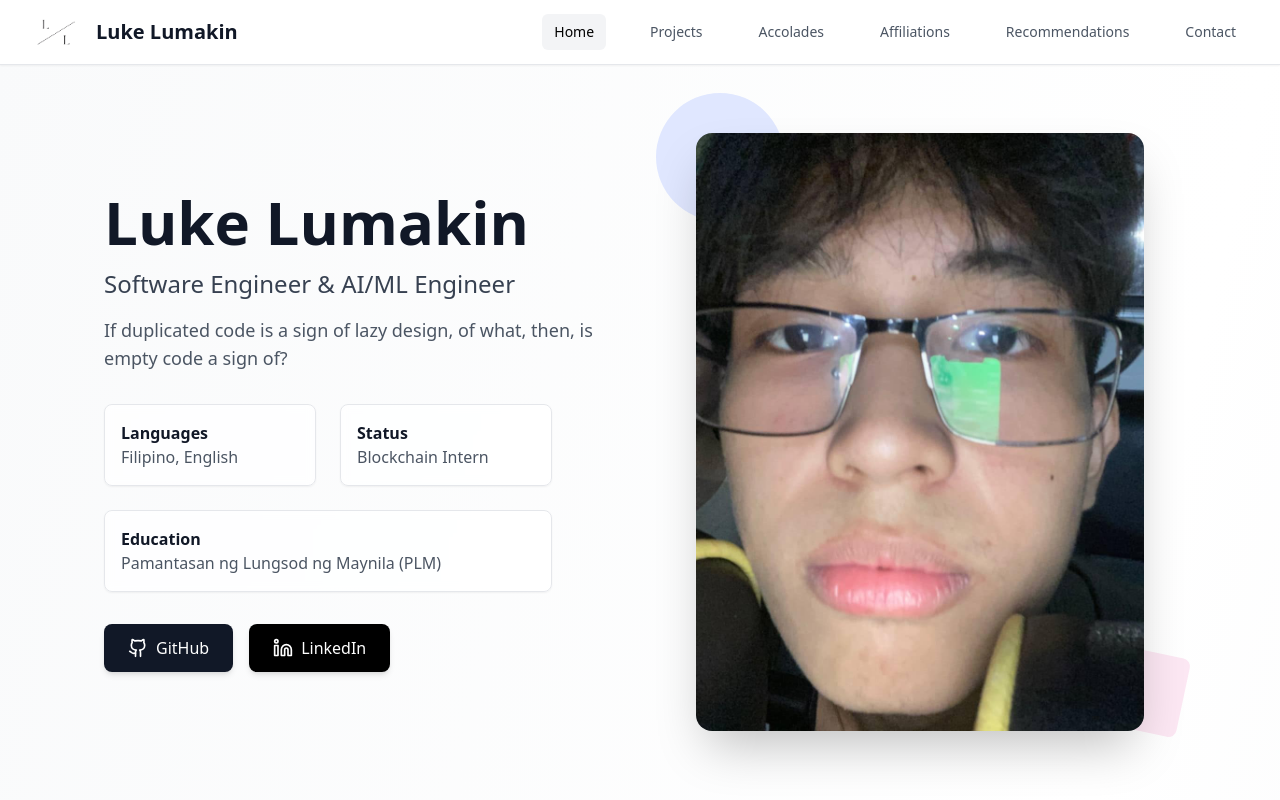
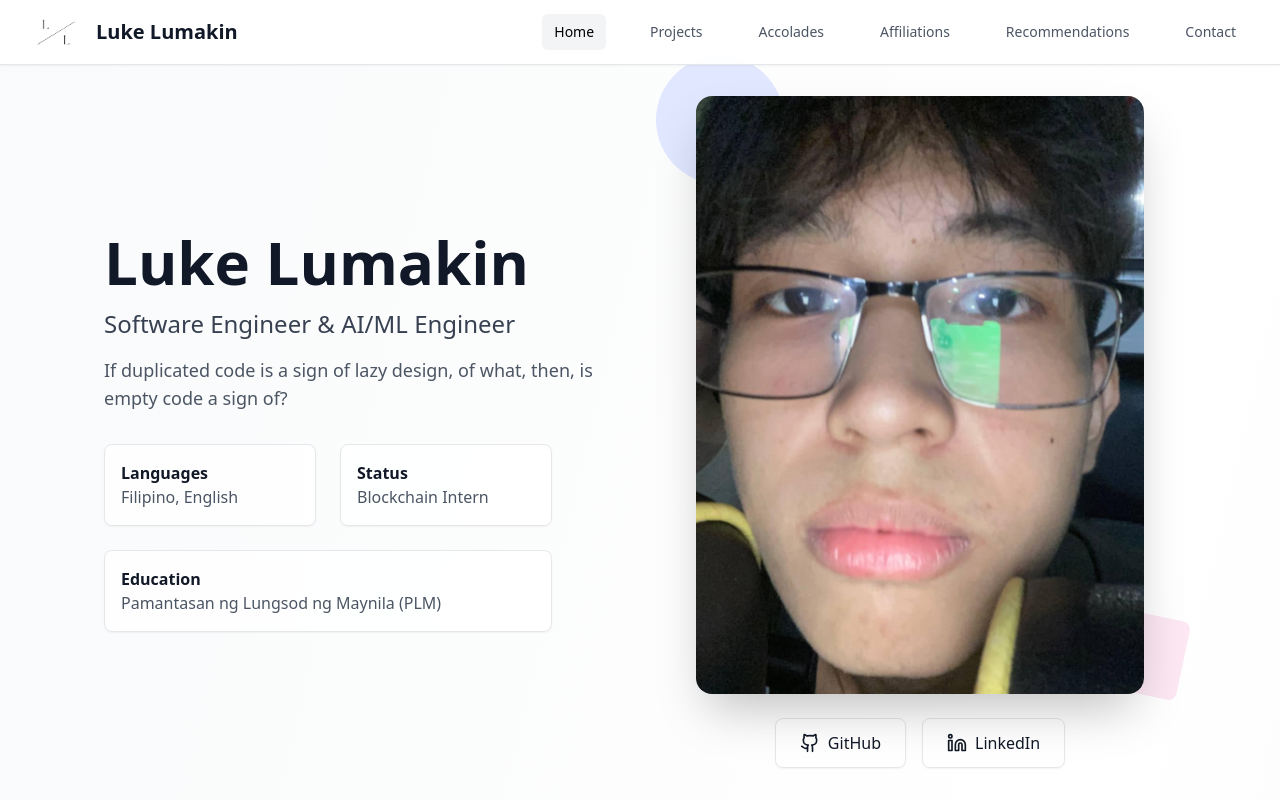
Before and after one commit to lukegabriel520/Portfolio, a React (Vite) app: page / in a window 1280 px wide. Shown: the top 800 px of the page. Built offline with nearby package versions, Linux system fonts and the light colour scheme.

Commit message:
Initial commit

```diff
--- a/src/App.tsx
+++ b/src/App.tsx
@@ -155,13 +155,27 @@ function App() {
                   <p className="text-gray-600">{personalInfo.school}</p>
                 </div>
               </AnimatedSection>
+            </div>
 
-              <AnimatedSection delay={400} className="flex space-x-4">
+            <AnimatedSection delay={600} className="relative space-y-6">
+              <div className="w-full max-w-md mx-auto relative">
+                <div className="absolute -top-10 -left-10 w-32 h-32 bg-indigo-100 rounded-full z-0"></div>
+                <div className="absolute bottom-0 -right-10 w-20 h-20 bg-pink-100 rotate-12 rounded-lg z-0"></div>
+                <div className="relative z-10 overflow-hidden rounded-2xl shadow-2xl">
+                  <img
+                    src="/ProfilePhoto.png"
+                    alt="Profile"
+                    className="w-full h-auto object-cover"
+                  />
+                </div>
+              </div>
+
+              <div className="flex justify-center space-x-4 z-10">
                 <a
                   href={personalInfo.github}
                   target="_blank"
                   rel="noopener noreferrer"
-                  className="flex items-center space-x-2 bg-gray-900 text-white px-6 py-3 rounded-lg hover:bg-gray-800 transition-colors shadow-md"
+                  className="flex items-center space-x-2 bg-white/80 backdrop-blur-sm border border-gray-200 text-gray-900 px-6 py-3 rounded-lg hover:bg-gray-100 transition-colors shadow-sm"
                 >
                   <Github className="w-5 h-5" />
                   <span>GitHub</span>
@@ -170,27 +184,13 @@ function App() {
                   href={personalInfo.linkedin}
                   target="_blank"
                   rel="noopener noreferrer"
-                  className="flex items-center space-x-2 bg-black text-white px-6 py-3 rounded-lg hover:bg-gray-800 transition-colors shadow-md"
+                  className="flex items-center space-x-2 bg-white/80 backdrop-blur-sm border border-gray-200 text-gray-900 px-6 py-3 rounded-lg hover:bg-gray-100 transition-colors shadow-sm"
                 >
                   <Linkedin className="w-5 h-5" />
                   <span>LinkedIn</span>
                 </a>
-              </AnimatedSection>
-            </div>
-
-            <AnimatedSection delay={600} className="relative">
-              <div className="w-full max-w-md mx-auto relative">
-                <div className="absolute -top-10 -left-10 w-32 h-32 bg-indigo-100 rounded-full z-0"></div>
-                <div className="absolute bottom-0 -right-10 w-20 h-20 bg-pink-100 rotate-12 rounded-lg z-0"></div>
-              <div className="relative z-10 overflow-hidden rounded-2xl shadow-2xl">
-                <img
-                  src="/ProfilePhoto.png"
-                  alt="Profile"
-                  className="w-full h-auto object-cover"
-                />
               </div>
-            </div>
-          </AnimatedSection>
+            </AnimatedSection>
           </div>
         </div>
       </section>
```
